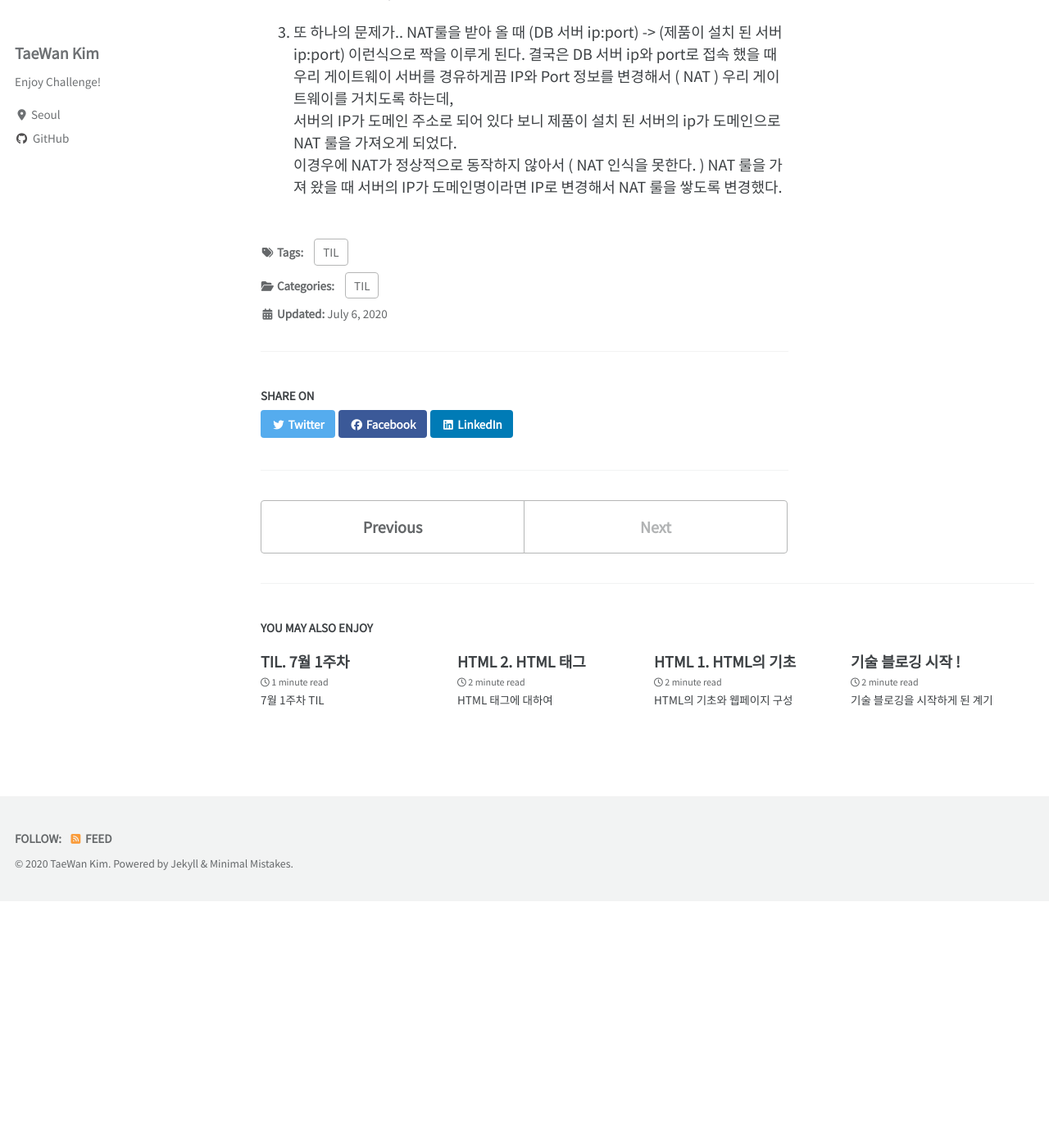
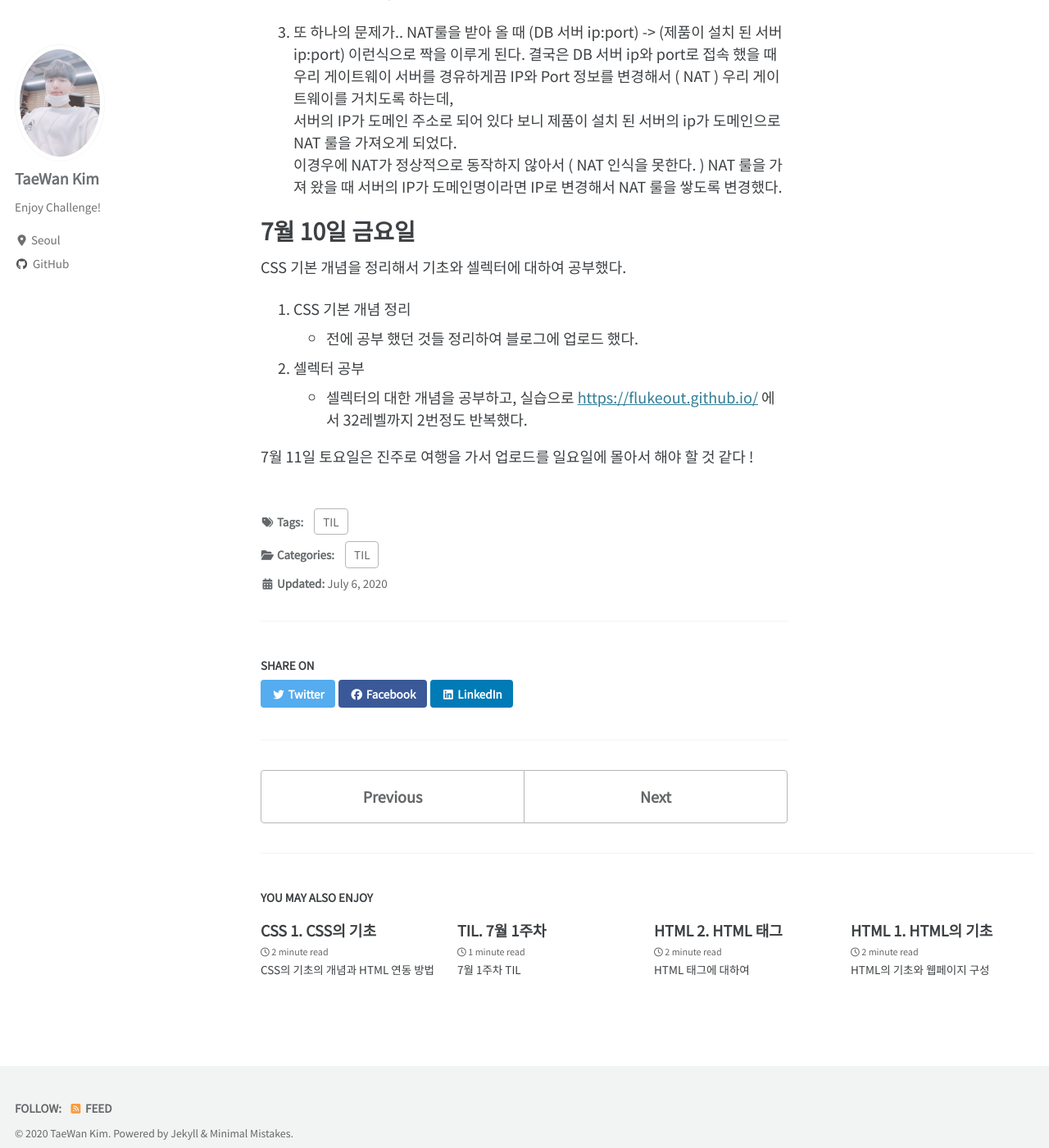
Before and after one commit to twkim-dev/twkim-dev.github.io, a Jekyll site: the page built from _posts/2020-07-06-TIL-2.md, in a window 1280 px wide and 1400 px high, scrolled down 2451 px. Shown: the whole window at 82% size. Built offline with Jekyll 4.4.1, drawn with Linux system fonts in a browser that asks for light colours; cached includes are drawn as plain includes; nearby versions of some CDN libraries; before the commit the page ends 3550 px from its top, so only the background shows below that.

Commit message:
7.10 commit

````diff
--- a/_config.yml
+++ b/_config.yml
@@ -94,7 +94,7 @@ analytics:
 # Site Author
 author:
   name             : "TaeWan Kim"
-  avatar           : # path of avatar image, e.g. "/assets/images/bio-photo.jpg"
+  avatar           : "/assets/images/my.jpg"
   bio              : "Enjoy Challenge!"
   location         : "Seoul"
   email            :
--- a/_posts/2020-07-06-TIL-2.md
+++ b/_posts/2020-07-06-TIL-2.md
@@ -66,3 +66,14 @@ AWS용 브랜치로 나누는 작업을 진행 했는데 이는 IP 길이가 원
 3. 또 하나의 문제가.. NAT룰을 받아 올 때 (DB 서버 ip:port) -> (제품이 설치 된 서버 ip:port) 이런식으로 짝을 이루게 된다. 결국은 DB 서버 ip와 port로 접속 했을 때 우리 게이트웨이 서버를 경유하게끔 IP와 Port 정보를 변경해서 ( NAT ) 우리 게이트웨이를 거치도록 하는데,
 서버의 IP가 도메인 주소로 되어 있다 보니 제품이 설치 된 서버의 ip가 도메인으로 NAT 룰을 가져오게 되었다.
 이경우에 NAT가 정상적으로 동작하지 않아서 ( NAT 인식을 못한다. ) NAT 룰을 가져 왔을 때 서버의 IP가 도메인명이라면 IP로 변경해서 NAT 룰을 쌓도록 변경했다.
+
+# 7월 10일 금요일
+CSS 기본 개념을 정리해서 기초와 셀렉터에 대하여 공부했다.
+
+1. CSS 기본 개념 정리
+    - 전에 공부 했던 것들 정리하여 블로그에 업로드 했다.
+
+2. 셀렉터 공부
+    - 셀렉터의 대한 개념을 공부하고, 실습으로 <https://flukeout.github.io/> 에서 32레벨까지 2번정도 반복했다.
+
+7월 11일 토요일은 진주로 여행을 가서 업로드를 일요일에 몰아서 해야 할 것 같다 !
--- /dev/null
+++ b/_posts/2020-07-10-CSS1.md
@@ -0,0 +1,105 @@
+---
+title:  "CSS 1. CSS의 기초"
+excerpt: "CSS의 기초의 개념과 HTML 연동 방법"
+
+categories:
+  - HTML
+tags:
+  - HTML
+last_modified_at: 2020-07-10T21:21:00-0900
+---
+
+> 본 포스팅은 [poiemaweb](https://poiemaweb.com/)과 유튜브 채널 [드림코딩](https://www.youtube.com/channel/UC_4u-bXaba7yrRz_6x6kb_w)으로 CSS 공부하고, 정리 한 글입니다.
+
+_CSS(Cascading Style Sheets)_ 는 HTML이나 XML 같은 구조화 된 문서를 화면, 종이 등에 어떻게 렌더링 할 것인지 정의하기 위한 언어이다. 즉 CSS는 HTML의 각 요소의 __style__ 을 정의하여 화면에 어떻게 렌더링하면 되는지 브라우저에게 설명하기 위한 언어이다.
+
+HTML5 이전 버전의 HTML에서는 style을 컨트롤 할 수 있는 태그가 존재하여 CSS가 없이도 어느 정도의 스타일 표현이 가능했다.
+HTML5에서는 __HTML은 정보와 구조화, CSS는 styling의 정의__ 라는 명확한 구분이 이루어 졌다.
+
+_CSS_ 의 우선순위는 아래와 같다.
+1. Author Style : CSS 파일
+2. User Style : 사용자가 정의 한 ( 다크 모드 등 ) 스타일
+3. Browser : 브라우저상에서 기본적으로 지정 된 스타일
+
+Author Style이 가장 운선순위가 높고, 그 다음은 User Style, Browser 순이다.
+!important를 사용하게 되면 우선순위를 무시하고 사용하지만, 가능하면 쓰지 않는 것이 좋다.
+
+> HTML을 배울 때 body라는 상자 안에 커다란 섹션들로 나누고, 섹션 안에서도 작은 단위의 박스로 나누어야 한다고 했었다. 이렇게 해야 하는 큰 이유는 박스대로 잘 나누어야 CSS로 선택해서 레이블링이 쉬워진다.
+
+# 1. 셀렉터 ( Selector, 선택자 )
+CSS는 HTML 요소의 style을 정의하는데 사용된다. 이를 위해서 선행되어야 하는 것은 __스타일을 적용하고자 하는 HTML 요소를 선택__ 할 수 있어야 한다.
+
+![](/assets/images/CSS_IMG_001.jpg)
+
+위와 같은 구문을 Rule Set(또는 Rule)이라고 한다. 위의 CSS Rule set은 HTML 문서에 속해 있는 모든 h1 요소를 선택 한 후 선택된 h1 요소의 스타일을 선언 블록에서 정의하고 있다. (color는 red, font_size는 12px)
+
+# 2. 프로퍼티 (Property / 속성)
+셀렉터로 HTML 요소를 선택하고 {} 내에 프로퍼티(속성)와 값을 지정하는 것으로 다양한 style을 정의 할 수 있다. 프로퍼티는 표준 스펙으로 이미 지정되어 있는것을 사용하여야하며 사용자가 임의로 정의 할 수 없다. 여러개의 프로퍼티를 연속해서 지정 할 수 있으며 세미콜론(;)으로 구분한다.
+```css
+p {
+    color: ...;
+    font-size: ...;
+}
+```
+
+# 3. 값 (Value / 속성 값)
+프로퍼티의 값은 해당 프로퍼티에 사용 할 수 있는 값을 "키워드"나 "크기 단위"또는 "색상 표현 단위"등의 __특정 단위__ 로 지정하여야 한다.
+```css
+p {
+    color: orange;
+    font_size: 16px;
+}
+```
+
+# 4. HTML과 CSS의 연동
+HTML은 CSS를 포함 할 수 있다. CSS를 가지고 있지 않은 HTML은 브라우저에서 기본으로 적용하는 CSS에 의해 렌더링 된다.
+
+## 4.1 Link Style
+HTML에서 외부에 있는 CSS 파일을 로드하는 방식이다. 가장 일반적으로 사용 된다.
+```html
+<!DOCTYPE html>
+<html>
+  <head>
+    <link rel="stylesheet" href="css/style.css">
+  </head>
+  <body>
+    <h1>Hello World</h1>
+    <p>This is a web page.</p>
+  </body>
+</html>
+```
+
+```css
+h1 { color: red; }
+p  { background: blue; }
+```
+
+## 4.2 Embedding style
+HTML 내부에 CSS를 포함시키는 방식이다. 매우 간단한 웹페이지에서는 사용해도 문제 없겠지만 Link style을 사용하는 편이 좋다.
+```html
+<!DOCTYPE html>
+<html>
+  <head>
+    <style>
+      h1 { color: red; }
+      p  { background: aqua; }
+    </style>
+  </head>
+  <body>
+    <h1>Hello World</h1>
+    <p>This is a web page.</p>
+  </body>
+</html>
+```
+
+## 4.3 Inlint style
+HTML요소의 style 프로퍼티에 CSS를 기술하는 방식이다. JavaScript가 동적으로 CSS를 생성 할 때 사용하는 경우가 있다.
+```html
+<!DOCTYPE html>
+<html>
+  <body>
+    <h1 style="color: red">Hello World</h1>
+    <p style="background: aqua">This is a web page.</p>
+  </body>
+</html>
+```
````
Also changed, not shown: assets/images/CSS_IMG_001.jpg (added), assets/images/my.jpg (added).
